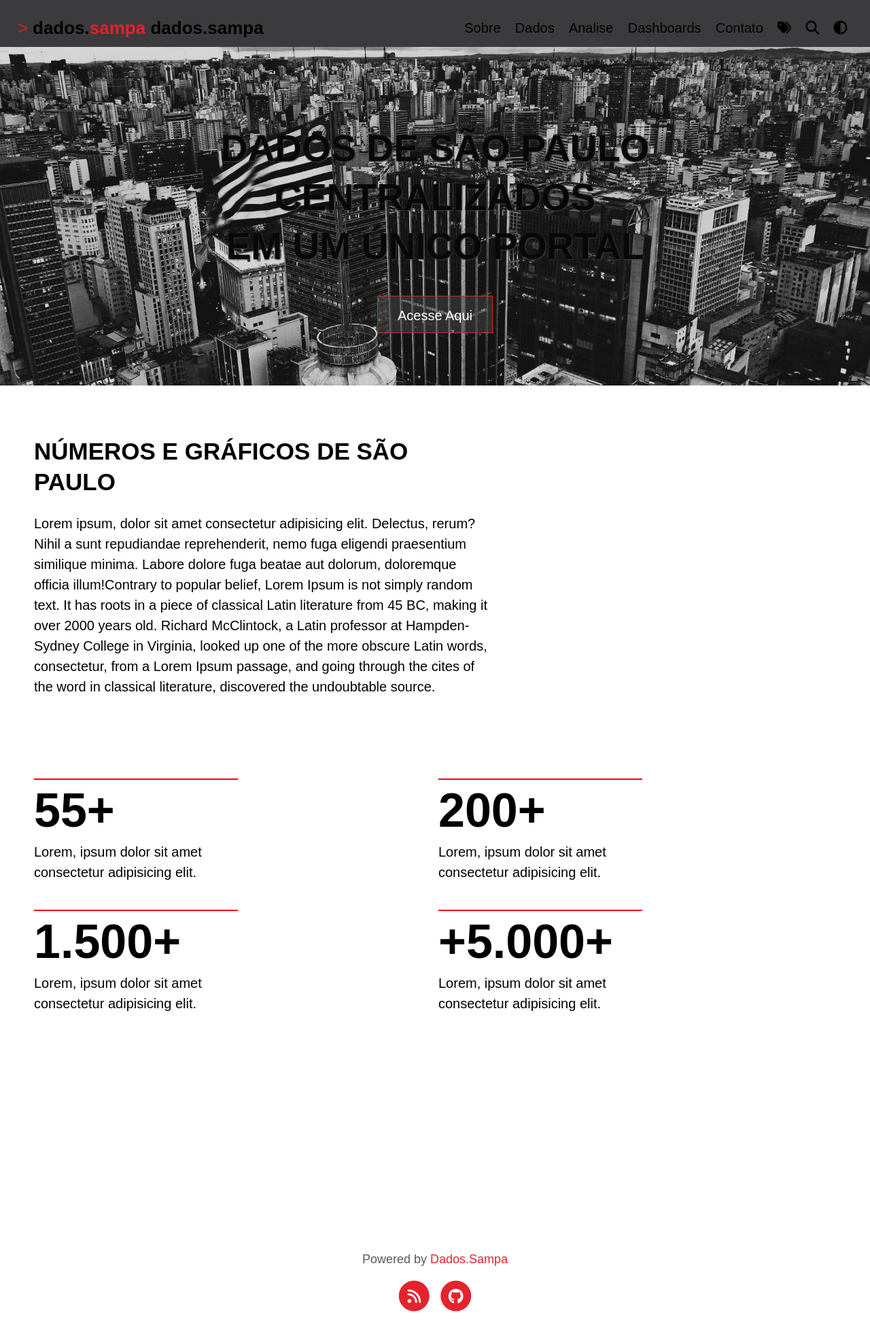
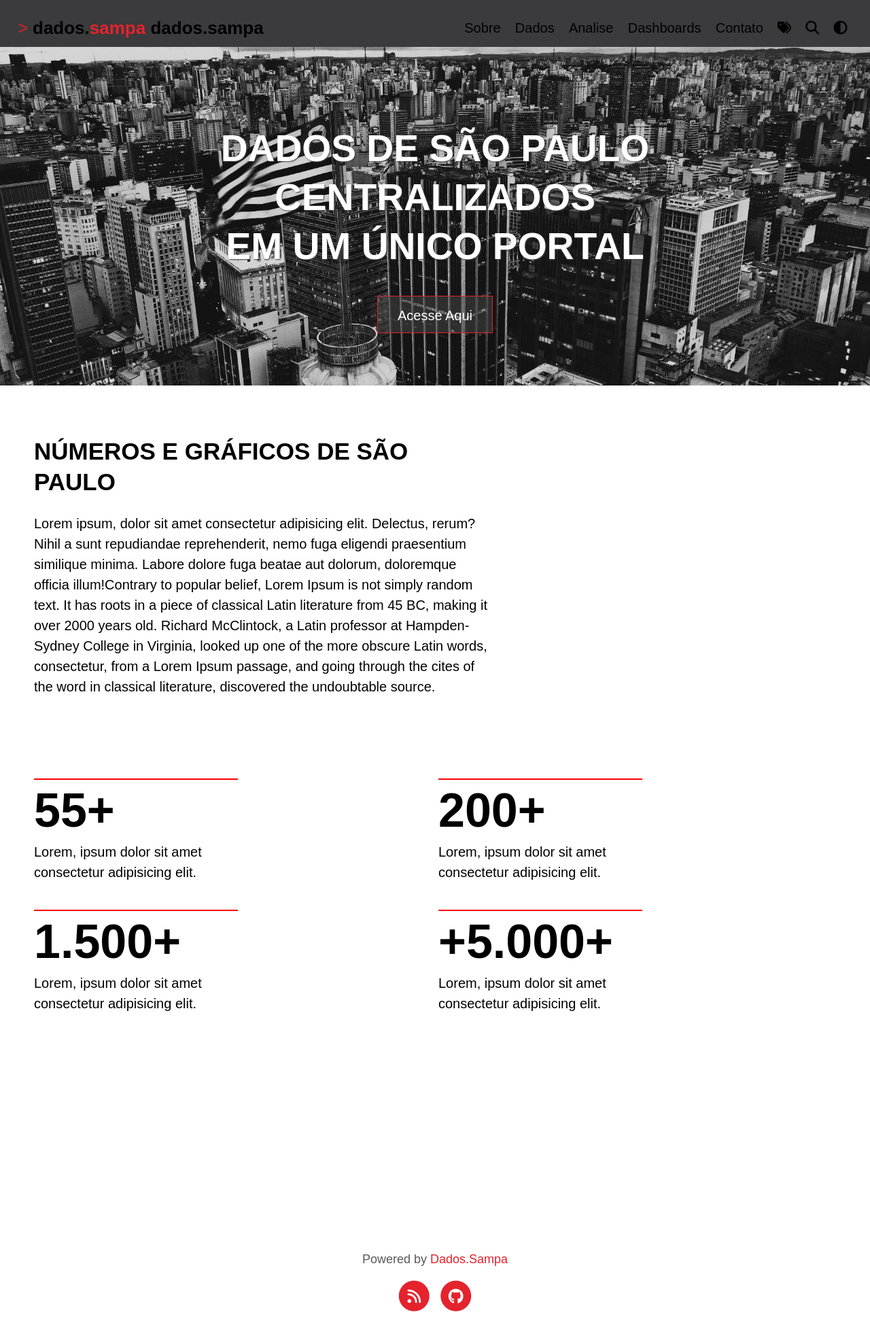
Before and after one commit to Ana-CAS-Machado/dados.sampa, a Jekyll site: the page built from index.html, in a window 1280 px wide. Shown: the whole page at 68% size. Built offline with Jekyll 4.4.1, drawn with Linux system fonts in a browser that asks for light colours; a script that is not in the unit is left out; the list of posts is cut into pages by our own code.

Commit message:
Update _variables.scss

```diff
--- a/_sass/base/_variables.scss
+++ b/_sass/base/_variables.scss
@@ -36,7 +36,7 @@ html, html[data-theme="light"] {
   --meta: #595959;
   --link: #e4232d;
   --header-background: #24292e;
-  --header-text: #080808;
+  --header-text: #ffffff;;
   --header-link: #000000;
   --code-background: #636161;
   --code-inline: #24292e;
```
